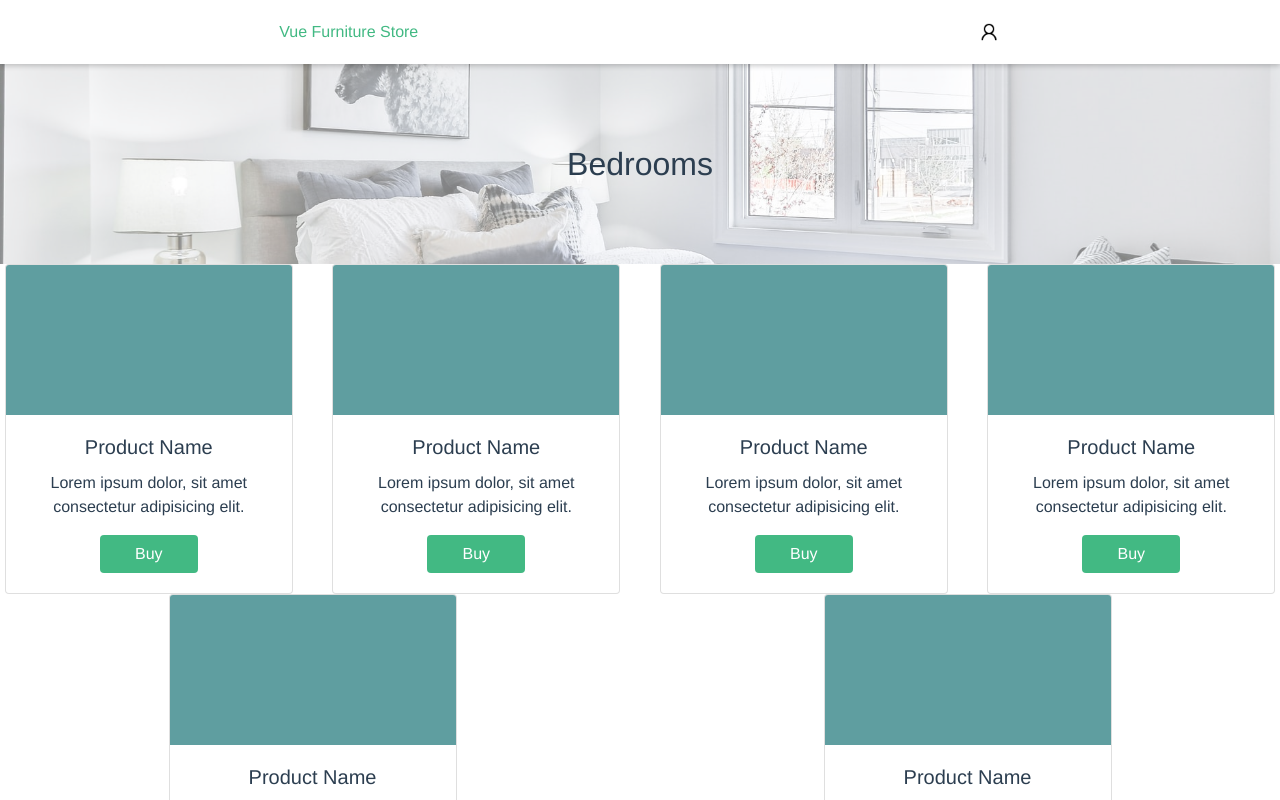
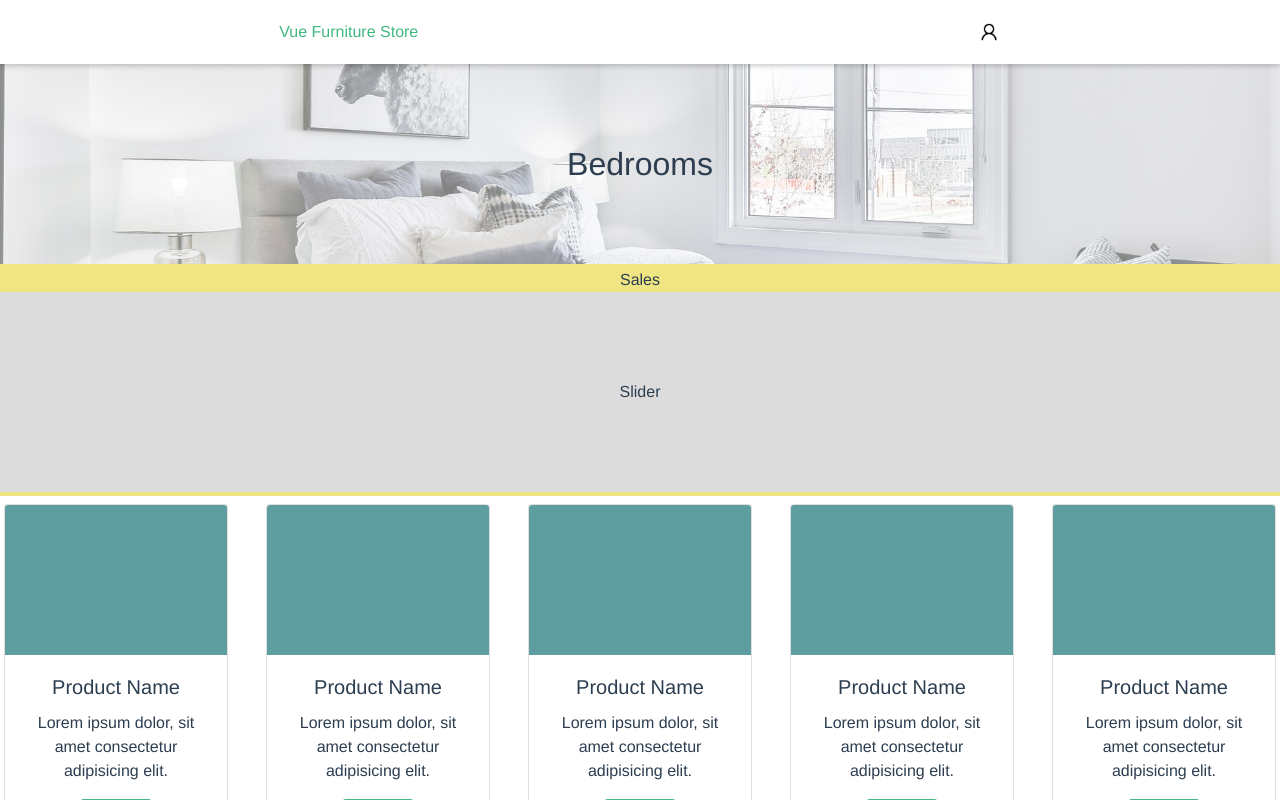
Before and after one commit to Earkh/furniture-webshop, a Vue app: page /articles in a window 1280 px wide. Built offline with nearby package versions, Linux system fonts and the light colour scheme; no server answers.

Commit message:
Articles View Structured

```diff
--- a/src/components/ProductCard.vue
+++ b/src/components/ProductCard.vue
@@ -1,5 +1,5 @@
 <template>
-    <div class="card" style="width: 18rem;">
+    <div class="card" style="width: 14rem;">
         <div class="card-img-top" alt="Card image cap"></div>
         <div class="card-body">
             <h5 class="card-title">Product Name</h5>
--- a/src/views/Articles.vue
+++ b/src/views/Articles.vue
@@ -7,7 +7,11 @@
                     <span style="z-index: 3;">Bedrooms</span>
             </div>
         </div>
-        <div class="row d-flex justify-content-around align-content-center" id="articlesCards">
+        <div id="sales" class="row d-flex flex-column justify-content-center p-1">
+            Sales
+            <div id="slider" class="d-flex justify-content-center align-items-center">Slider</div>
+        </div>
+        <div class="row d-flex justify-content-around align-items-end mt-2" id="articlesCards">
             <ProductCard></ProductCard>
             <ProductCard></ProductCard>
             <ProductCard></ProductCard>
@@ -30,7 +34,7 @@ export default {
 }
 </script>
 
-<style>
+<style scoped>
     #articlesContainer{
         width: 100%;
         height: 92vh;
@@ -52,4 +56,15 @@ export default {
         width: 100%;
         height: 100%;
     }
+    #sales{
+        background: #efe583;
+    }
+    #slider{
+        background: gainsboro;
+        width: 100%;
+        height: 25vh;
+    }
+    .btn-vue{
+        color: #bad97b !important;
+    }
 </style>
```
